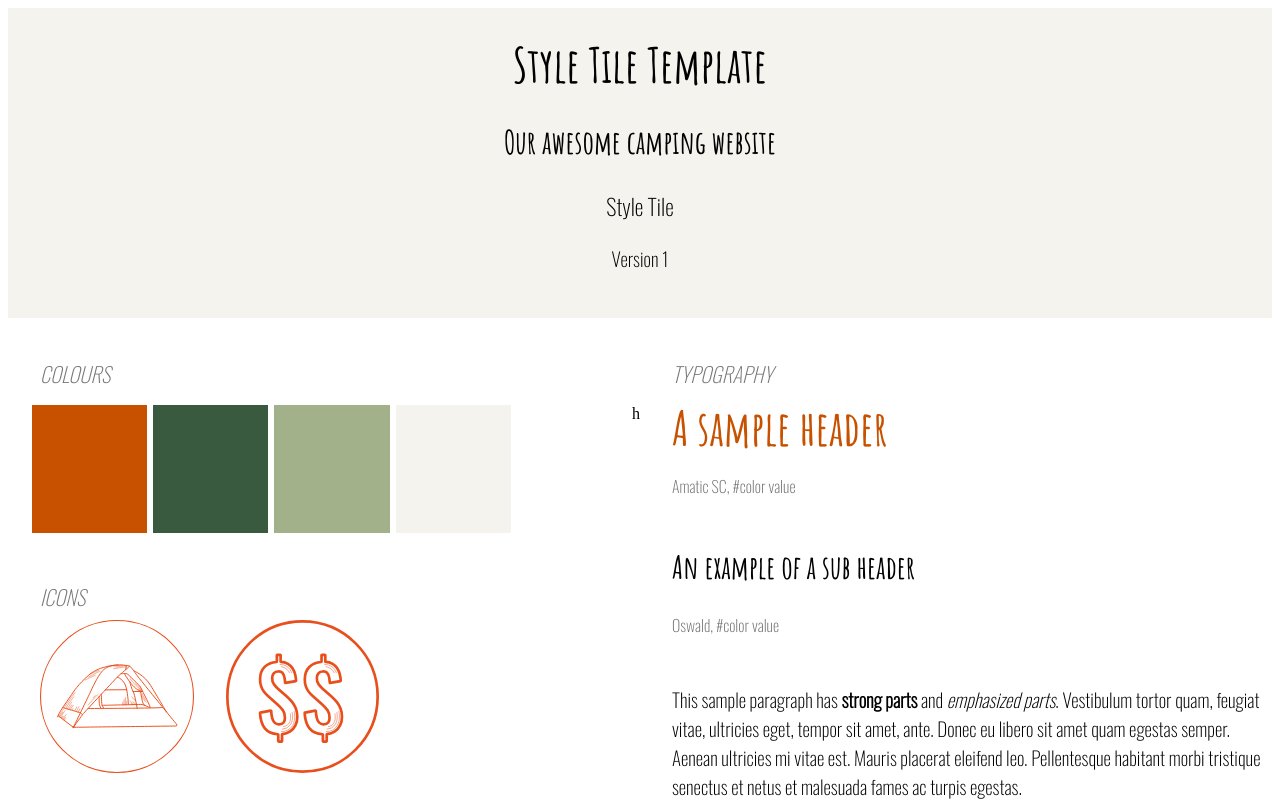
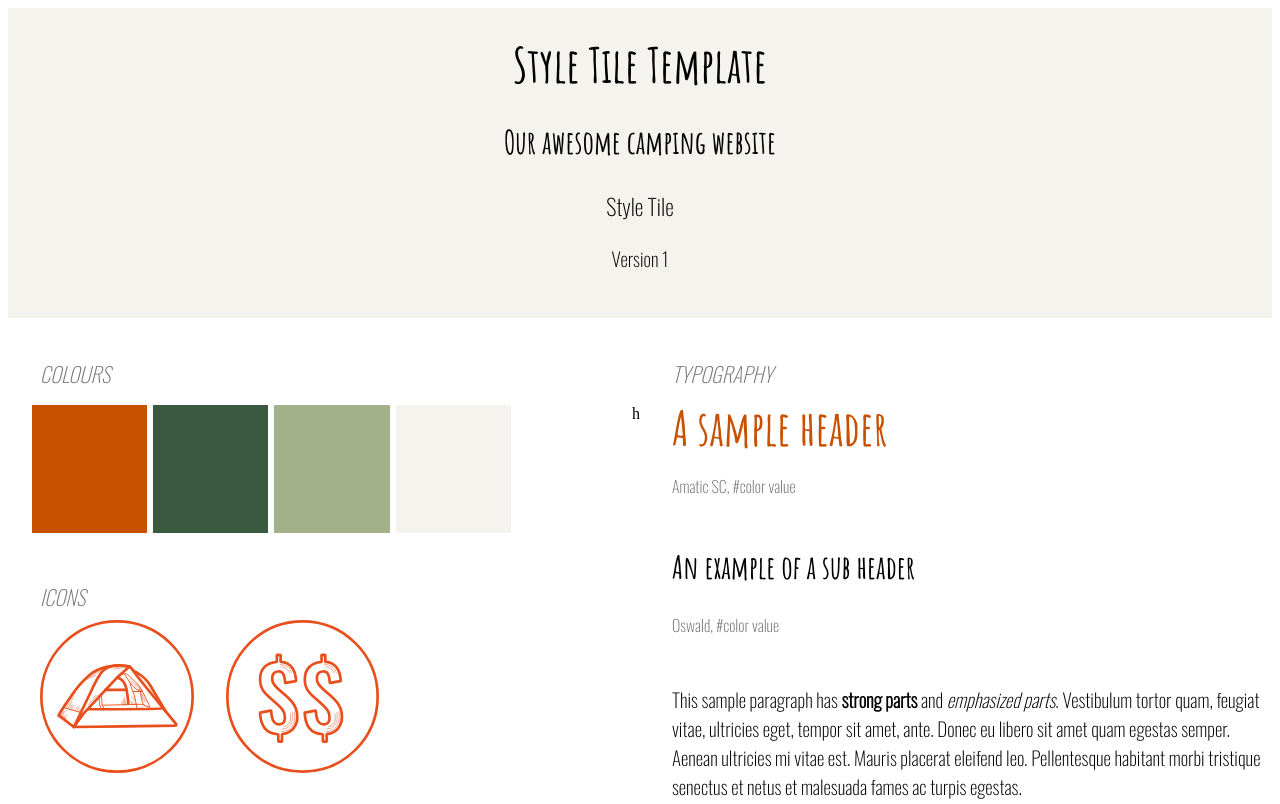
Before and after one commit to jojohim/camping_style_tile, a plain HTML site: page index.html in a window 1280 px wide. Shown: the top 804 px of the page. Drawn offline with nearby package versions, Linux system fonts and the light colour scheme.

Commit message:
orange logo

```diff
--- a/index.html
+++ b/index.html
@@ -34,7 +34,7 @@
             <section class="icons">
                 <h3 class="section-heading">ICONS</h3>
                 <div id="icons-wrapper">
-                    <div class="icon-1"><img src="img/tent_logo.svg"></div>
+                    <div class="icon-1"><img src="img/orange-logo.svg"></div>
                     <div class="icon-2"><img src="img/two-dollar.svg"></div>
 
                 </div>
```
